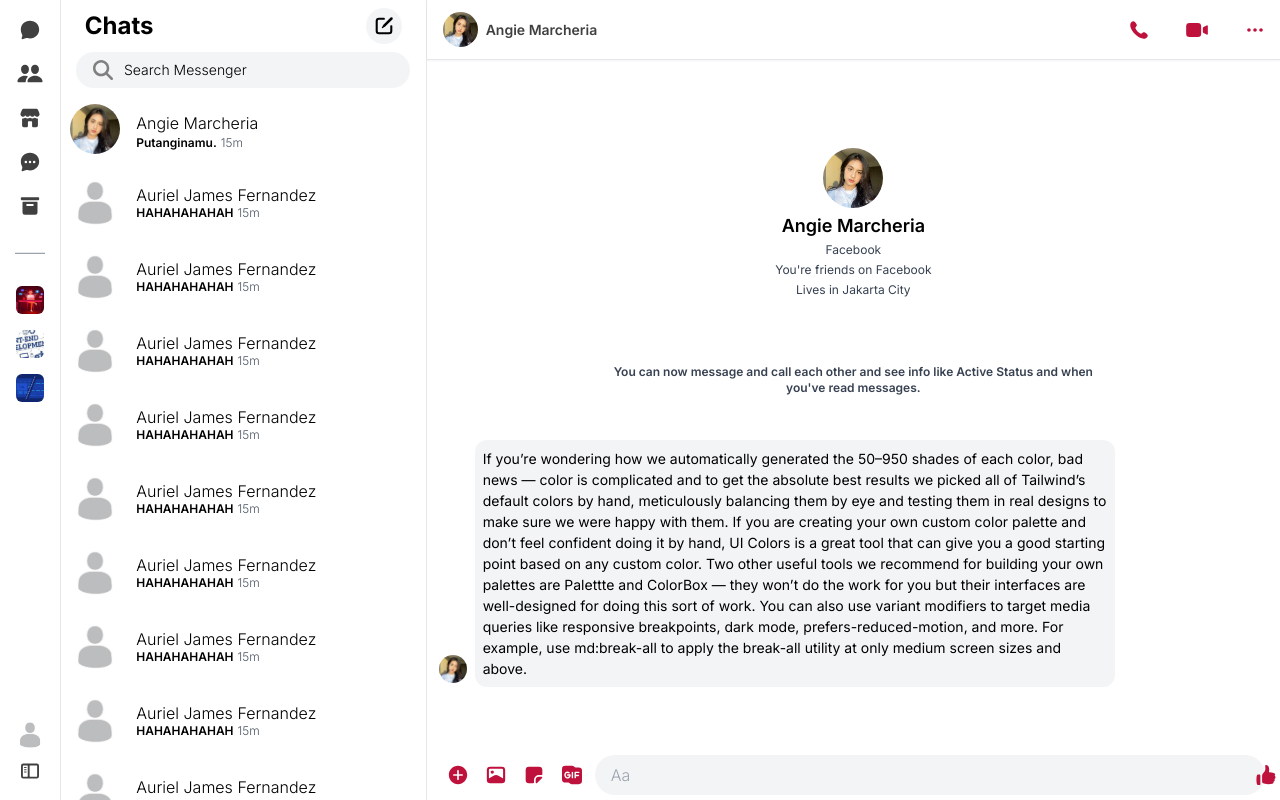
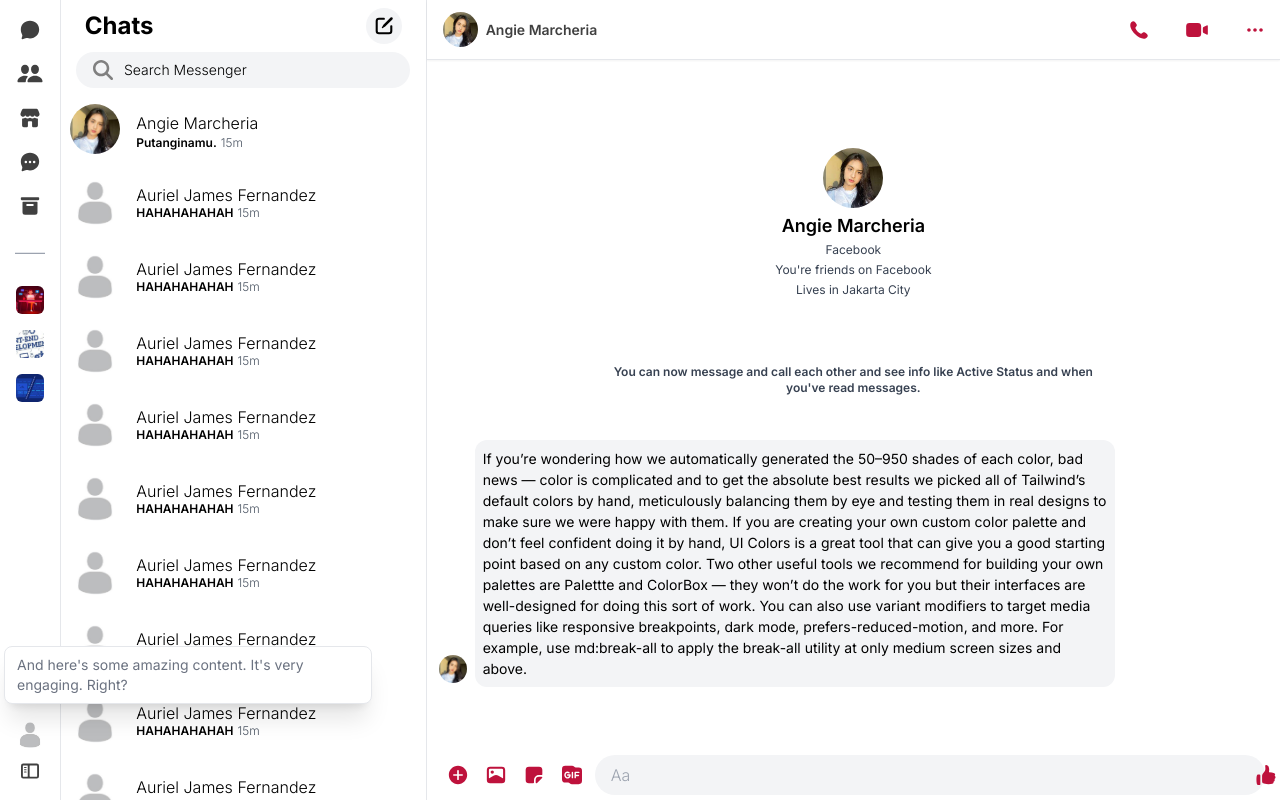
Before and after one commit to chaesthetics/Messenger, a Next.js app in the folder frontend/: page /home in a window 1280 px wide. Built offline with nearby package versions, Linux system fonts and the light colour scheme.

Commit message:
Implement Logout Nav

```diff
--- a/frontend/src/components/sidebar.tsx
+++ b/frontend/src/components/sidebar.tsx
@@ -63,6 +63,13 @@
                             className="w-[30px] h-[30px] object-contain rounded-full"
                         />
                     </div>
+
+                    <div id="logoutNav" className="absolute bottom-[6rem] left-[.25rem] visible z-10 inline-block w-[23rem] text-sm text-gray-500 transition-opacity duration-300 bg-white border border-gray-200 rounded-lg shadow-xl dark:text-gray-400 dark:border-gray-600 dark:bg-gray-800">
+                        <div className="px-3 py-2">
+                            <p>And here's some amazing content. It's very engaging. Right?</p>
+                        </div>
+                    </div>
+
                     <div className="flex w-full hover:bg-gray-100 hover:cursor-pointer transition-200 animation-300 duration-300 rounded-full px-2 py-3 items-center justify-center">
                         <svg viewBox="6 6 24 24" fill="rgb(64 64 64)" width="18" height="18" className="x19dipnz x1lliihq x1k90msu x2h7rmj x1qfuztq" overflow="visible"><path d="M10 13.25a.75.75 0 0 1 .75-.75h2a.75.75 0 0 1 0 1.5h-2a.75.75 0 0 1-.75-.75zM10 16.25a.75.75 0 0 1 .75-.75h2a.75.75 0 0 1 0 1.5h-2a.75.75 0 0 1-.75-.75zM10.75 18.5a.75.75 0 0 0 0 1.5h2a.75.75 0 0 0 0-1.5h-2z"></path><path fill-rule="evenodd" clip-rule="evenodd" d="M9 8a3 3 0 0 0-3 3v14a3 3 0 0 0 3 3h18a3 3 0 0 0 3-3V11a3 3 0 0 0-3-3H9zm6 3a.5.5 0 0 0-.5-.5H9a.5.5 0 0 0-.5.5v14a.5.5 0 0 0 .5.5h5.5a.5.5 0 0 0 .5-.5V11zm3-.5a.5.5 0 0 0-.5.5v14a.5.5 0 0 0 .5.5h9a.5.5 0 0 0 .5-.5V11a.5.5 0 0 0-.5-.5h-9z"></path></svg>
                     </div>
```
